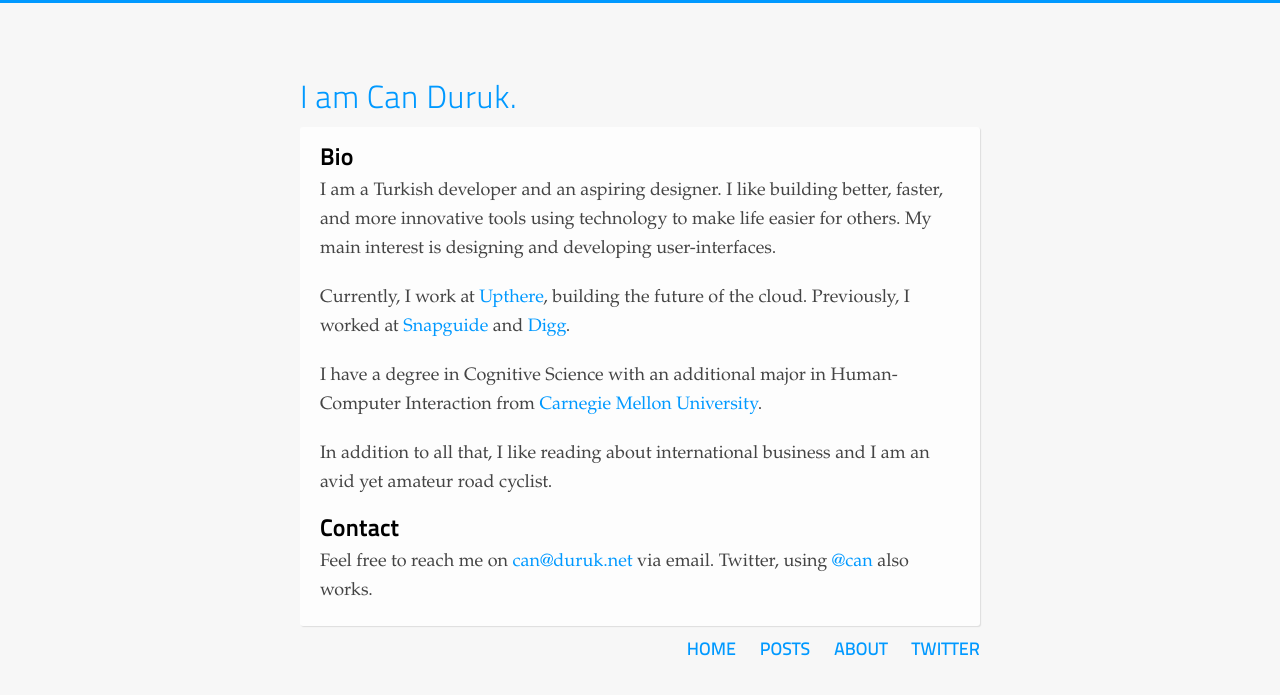
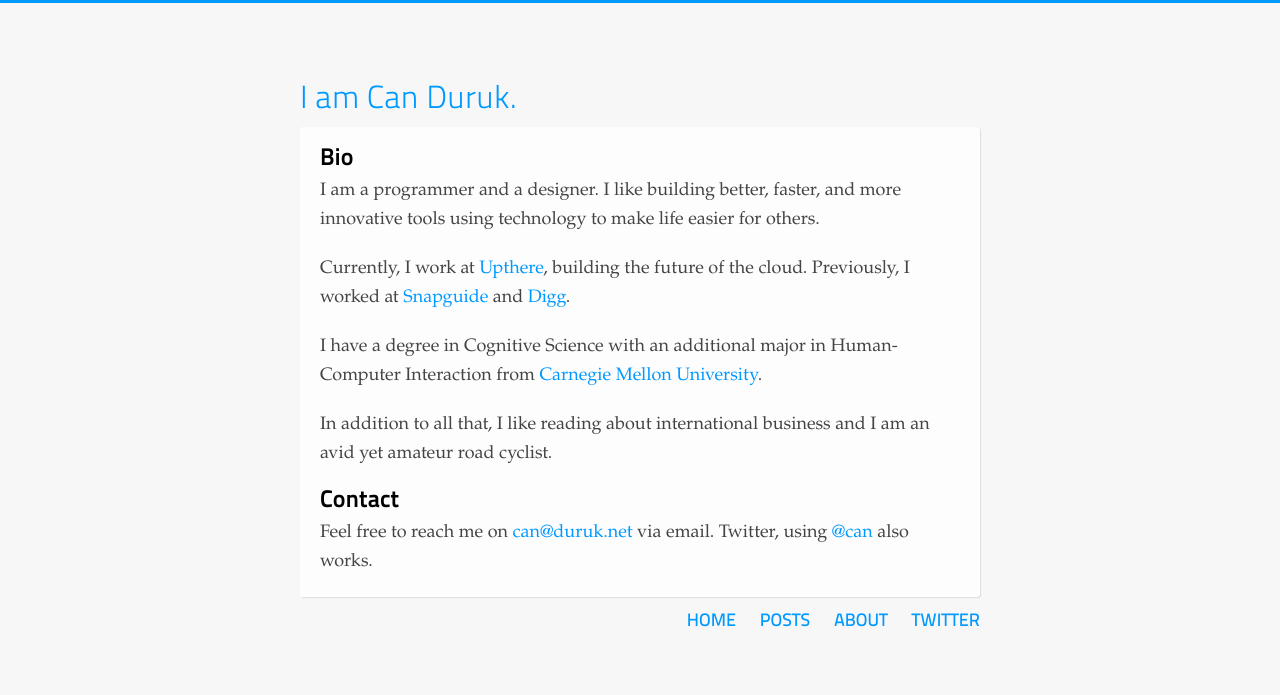
Before and after one commit to cduruk/cduruk.github.com, a Jekyll site: the page built from about/index.html, in a window 1280 px wide. Shown: the top 695 px of the page. Built offline with Jekyll 4.4.1, drawn with Linux system fonts in a browser that asks for light colours; Markdown is read by kramdown in place of the engine named in the settings.

Commit message:
Update index.html

```diff
--- a/about/index.html
+++ b/about/index.html
@@ -8,10 +8,9 @@
 <div class="box">
   <h2>Bio</h2>
   <p>
-    I am a Turkish developer and an aspiring designer. I like building
+    I am a programmer and a designer. I like building
     better, faster, and more innovative tools using technology to make
-    life easier for others. My main interest is designing and developing
-	user-interfaces.
+    life easier for others.
   </p>
   <p>
     Currently, I work at <a href="http://upthere.com">Upthere</a>, building the
```
